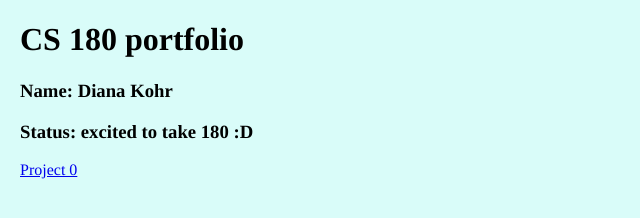
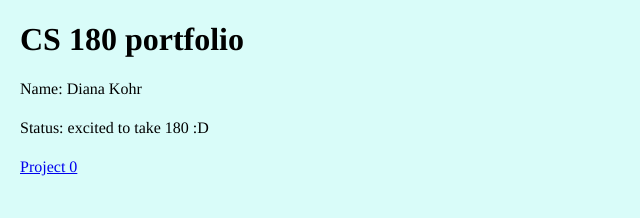
Before and after one commit to dianakohr/180proj0.github.io, a plain HTML site: page index.html in a window 1280 px wide. Shown: the whole page, without its empty margins (0-640 px from the left). Drawn offline with Linux system fonts and the light colour scheme.

Commit message:
Update index.html

```diff
--- a/index.html
+++ b/index.html
@@ -8,12 +8,15 @@
             margin: 20px;
             background-color: #d9fcf9;
         }
+        h4, h5, h6 {
+            font-weight: normal;
+        }
     </style>
 </head>
 <body>
     <h1>CS 180 portfolio</h1>
-    <h3>Name: Diana Kohr</h3>
-    <h3>Status: excited to take 180 :D</h3>
+    <h4>Name: Diana Kohr</h4>
+    <h4>Status: excited to take 180 :D</h4>
     <a href="./0/index.html">Project 0</a>
 </body>
 </html>
```
